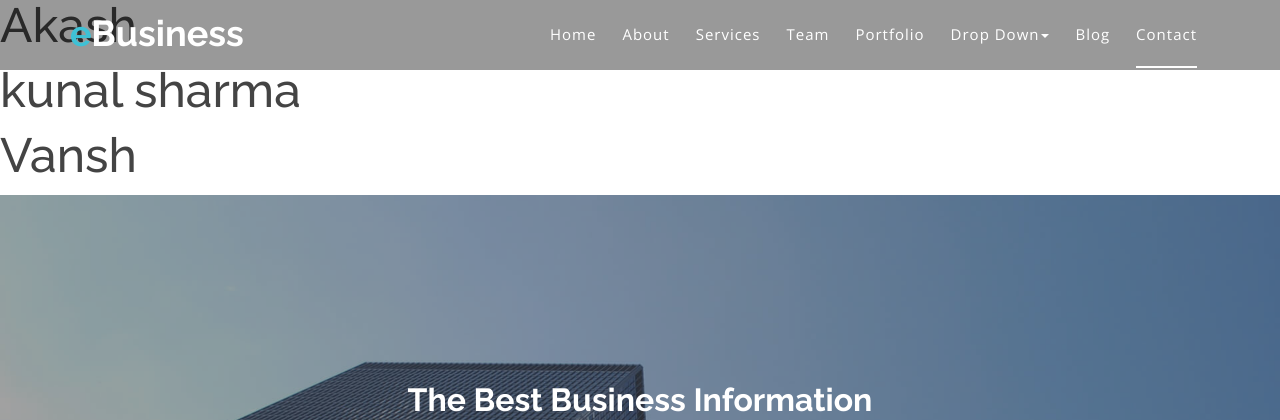
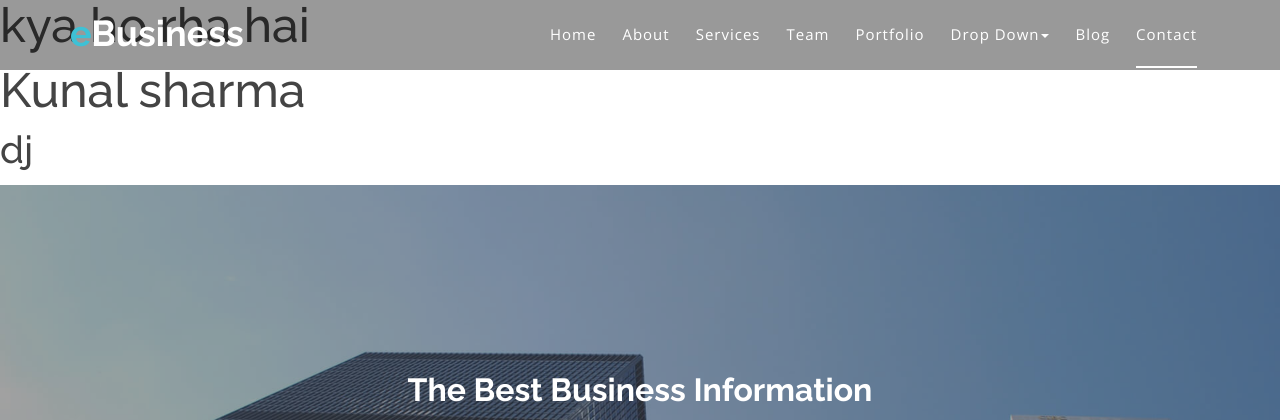
Before and after one commit to Akash95549/myproject, a Django app: page / in a window 1280 px wide. Shown: the top 420 px of the page. Run offline with Django 5.2, Linux system fonts and the light colour scheme; some libraries are stand-ins or nearby versions.

Commit message:
Merge remote-tracking branch 'origin/main'
# Conflicts:
#	templates/index.html

```diff
--- a/templates/index.html
+++ b/templates/index.html
@@ -2,10 +2,9 @@
 {% block body %}
 {% load static %}
  <!-- Start Slider Area -->
-<h1>Akash</h1>
-<h1> kunal sharma
-</h1>
-<h1>Vansh</h1>
+ <h1>kya ho rha hai</h1>
+<h1> Kunal sharma </h1>
+<h2>dj</h2>
   <div id="home" class="slider-area">
     <div class="bend niceties preview-2">
       <div id="ensign-nivoslider" class="slides">
```
